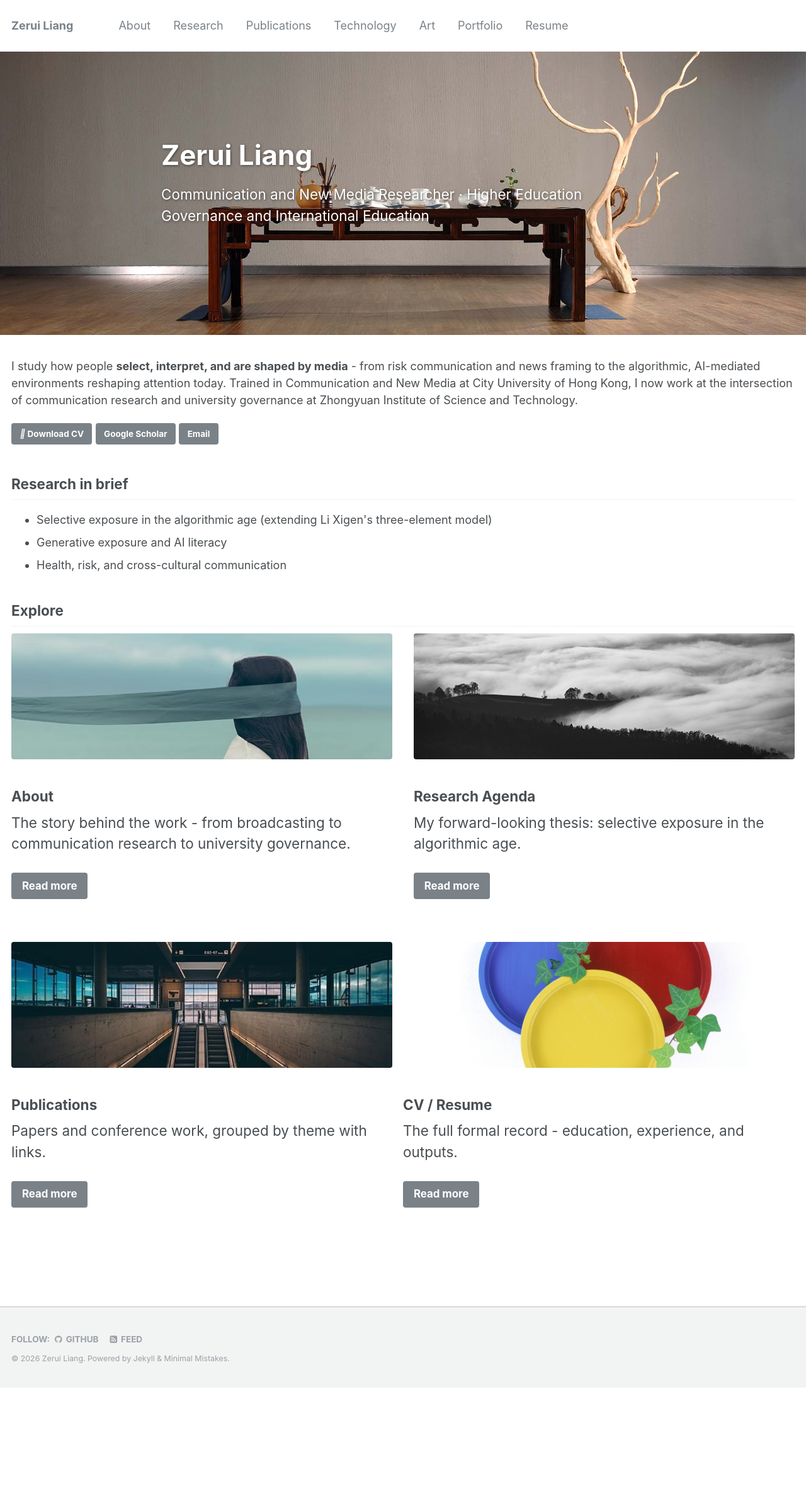
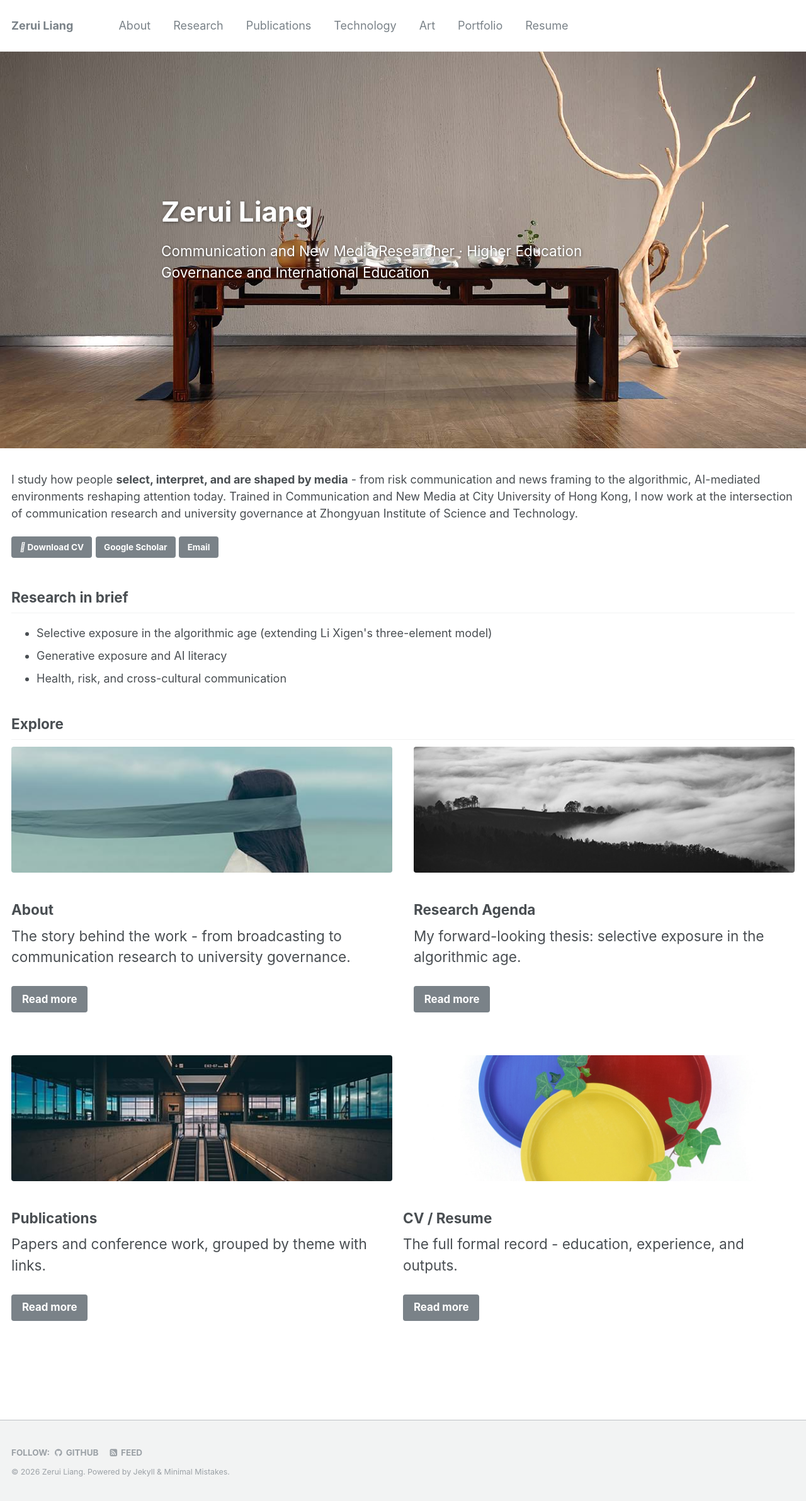
Before and after one commit to ArecRui/ArecRui.github.io, a Jekyll site: the page built from index.html, in a window 1280 px wide. Shown: the whole page at 63% size. Built offline with Jekyll 4.4.1, drawn with Linux system fonts in a browser that asks for light colours; before the commit the page ends 2204 px from its top, so only the background shows below that.

Commit message:
Auto upload index.html via WorkBuddy

```diff
--- a/index.html
+++ b/index.html
@@ -9,10 +9,10 @@ header:
 ---
 
 <style>
-/* 首页大图：高度约原来的 3 倍，标题垂直居中；水平位置交给主题 .wrapper，
-   与下方正文统一对齐到同一左边缘 */
+/* 首页大图：在原有高度基础上再高约 40%（clamp 各值 ×1.4），
+   标题垂直居中、文字左对齐，留出更多空间避免压到大图中间内容 */
 .page__hero--overlay {
-  min-height: clamp(320px, 50vh, 560px);
+  min-height: clamp(448px, 70vh, 784px);
   display: flex;
   align-items: center;
 }
```
